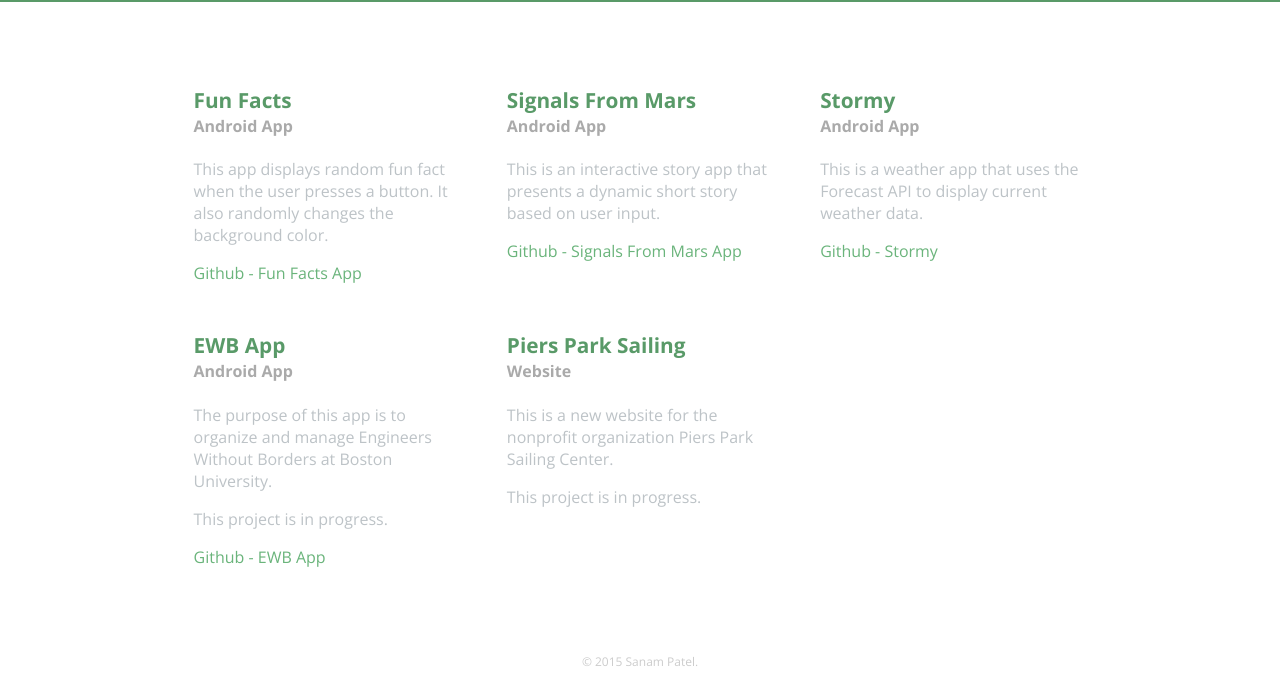
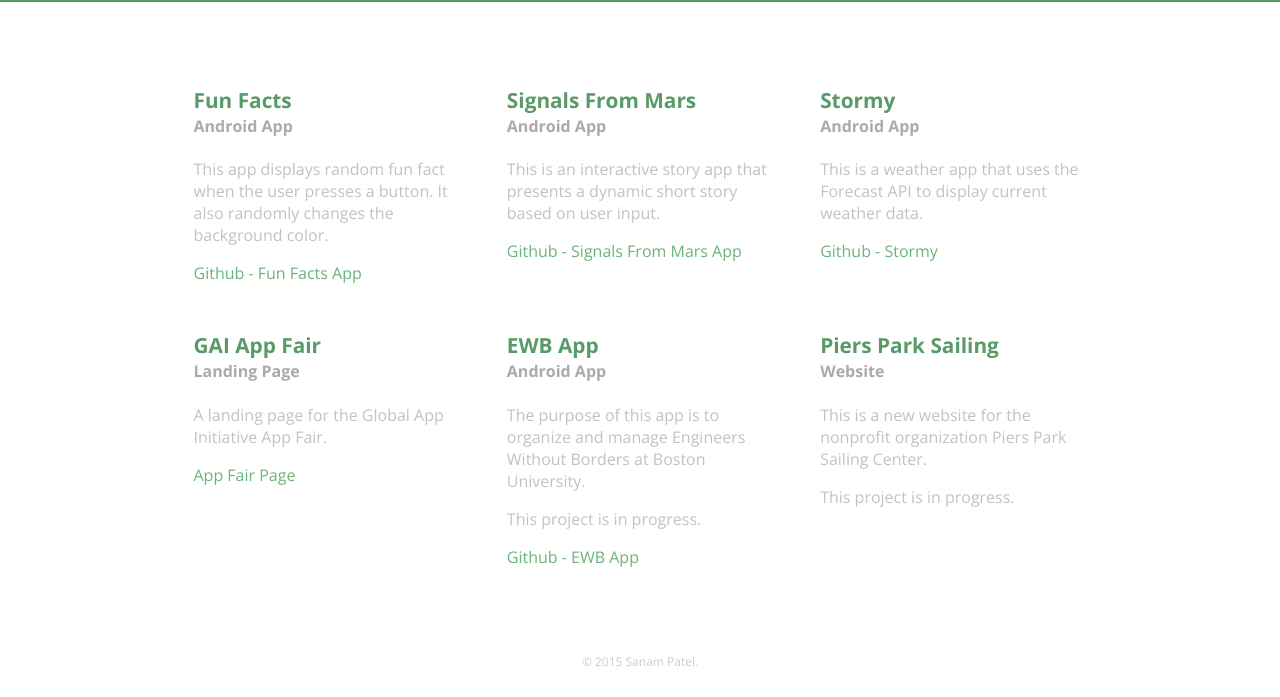
Before and after one commit to patels95/patels95.github.io, a plain HTML site: page index.html in a window 1280 px wide. Shown: the part 103-800 px from the top of the page. Drawn offline with nearby package versions, Linux system fonts and the light colour scheme.

Commit message:
gai app fair added

```diff
--- a/index.html
+++ b/index.html
@@ -65,6 +65,14 @@
               <a href="https://github.com/patels95/Stormy" target="_blank">Github - Stormy</a>
           </li>
           <li>
+              <h3 class="project_name">GAI App Fair</h3>
+              <h4 class="project_type">Landing Page</h4>
+              <p class="project_description">
+                  A landing page for the Global App Initiative App Fair.
+              </p>
+              <a href="http://gaiappfair.github.io/" target="_blank">App Fair Page</a>
+          </li>
+          <li>
             <h3 class="project_name">EWB App</h3>
             <h4 class="project_type">Android App</h4>
             <p class="project_description">
```
Also changed, not shown: 1 other file.
